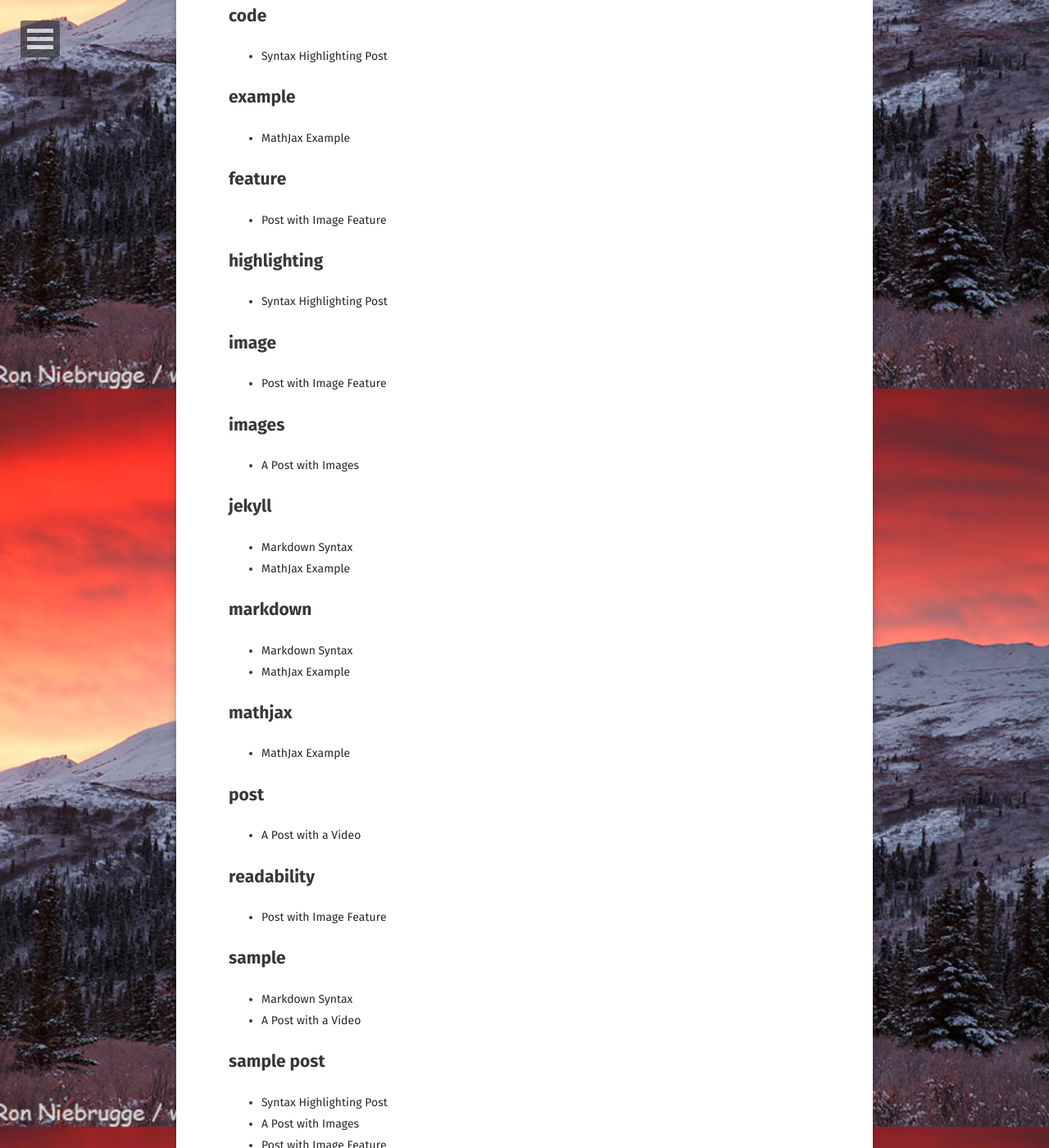
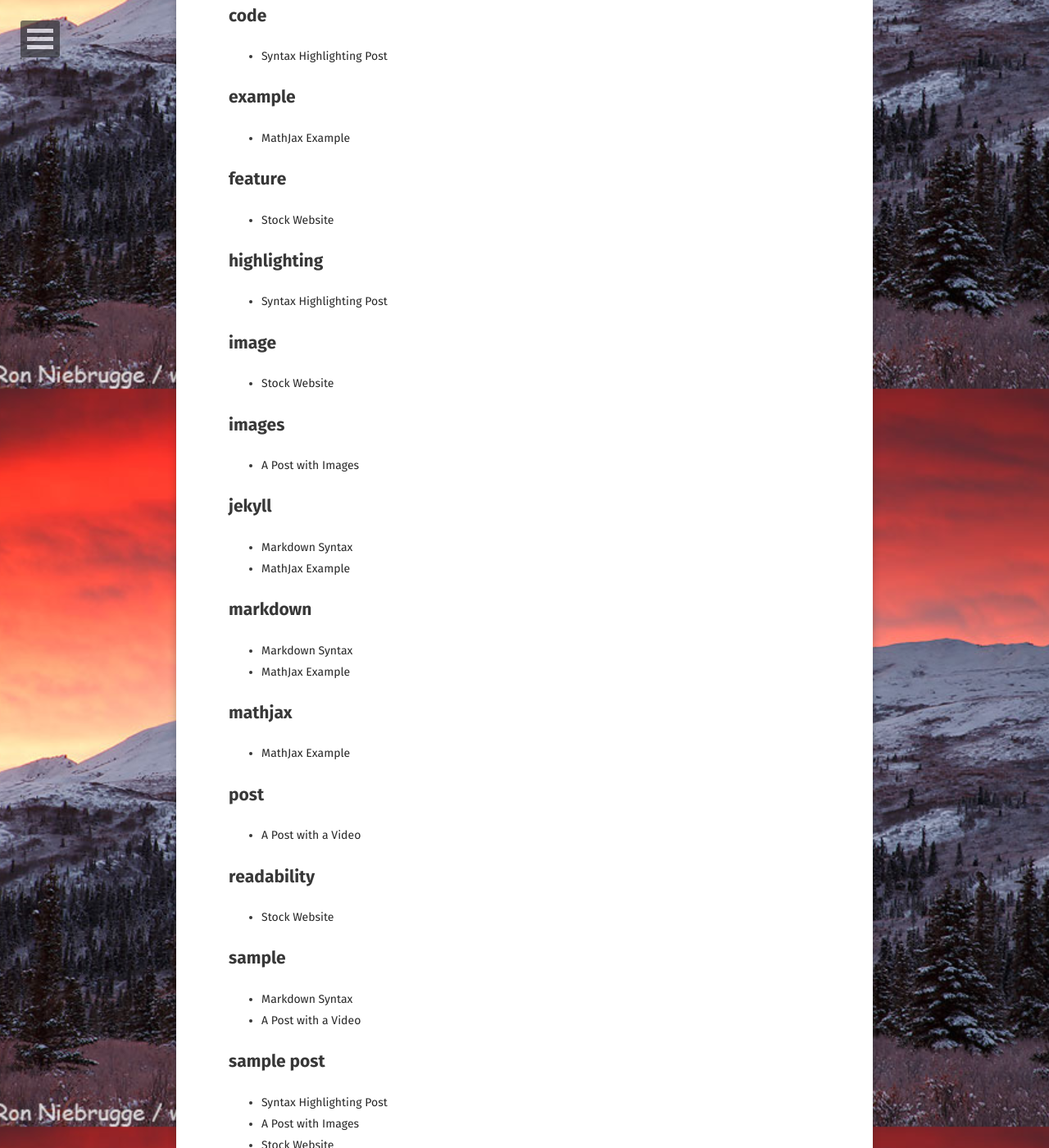
Before and after one commit to jswope2112/jswope2112.github.io, a Jekyll site: the page built from tags/index.html, in a window 1280 px wide and 1400 px high, scrolled down 426 px. Shown: the whole window at 82% size. Built offline with Jekyll 4.4.1, drawn with Linux system fonts in a browser that asks for light colours; some web fonts are replaced; some of the changed text lies outside the part shown.

Commit message:
Update 2012-05-23-readability-feature-post.md

```diff
--- a/_posts/2012-05-23-readability-feature-post.md
+++ b/_posts/2012-05-23-readability-feature-post.md
@@ -1,12 +1,11 @@
 ---
 layout: post
-title: "Post with Image Feature"
+title: "Stock Website"
 date: 2012-05-23
-excerpt: "A ton of text to test readability with image feature."
+excerpt: "Look up current statistics on any stock"
 tags: [sample post, readability, test, image, feature]
 project: true
-feature: http://i.imgur.com/Ds6S7lJ.png
-comments: true
+comments: false
 ---
 
 ## Stocks Website ##
```
